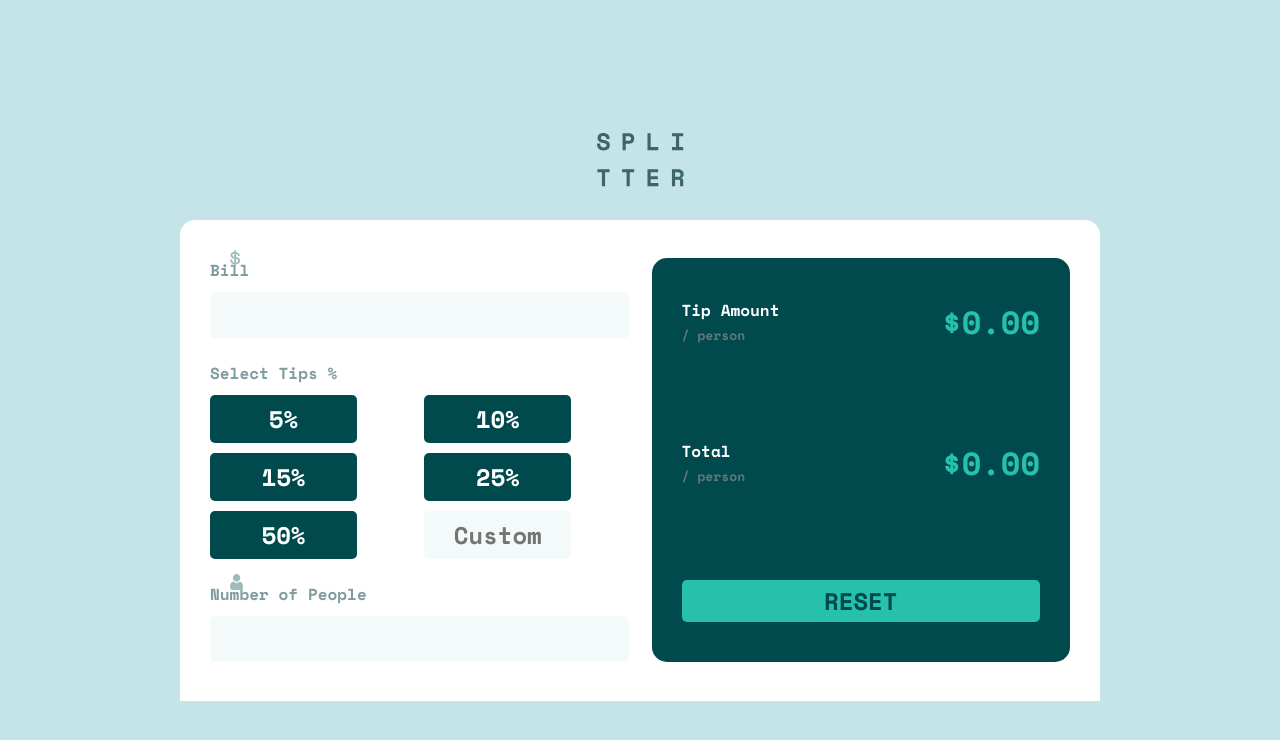
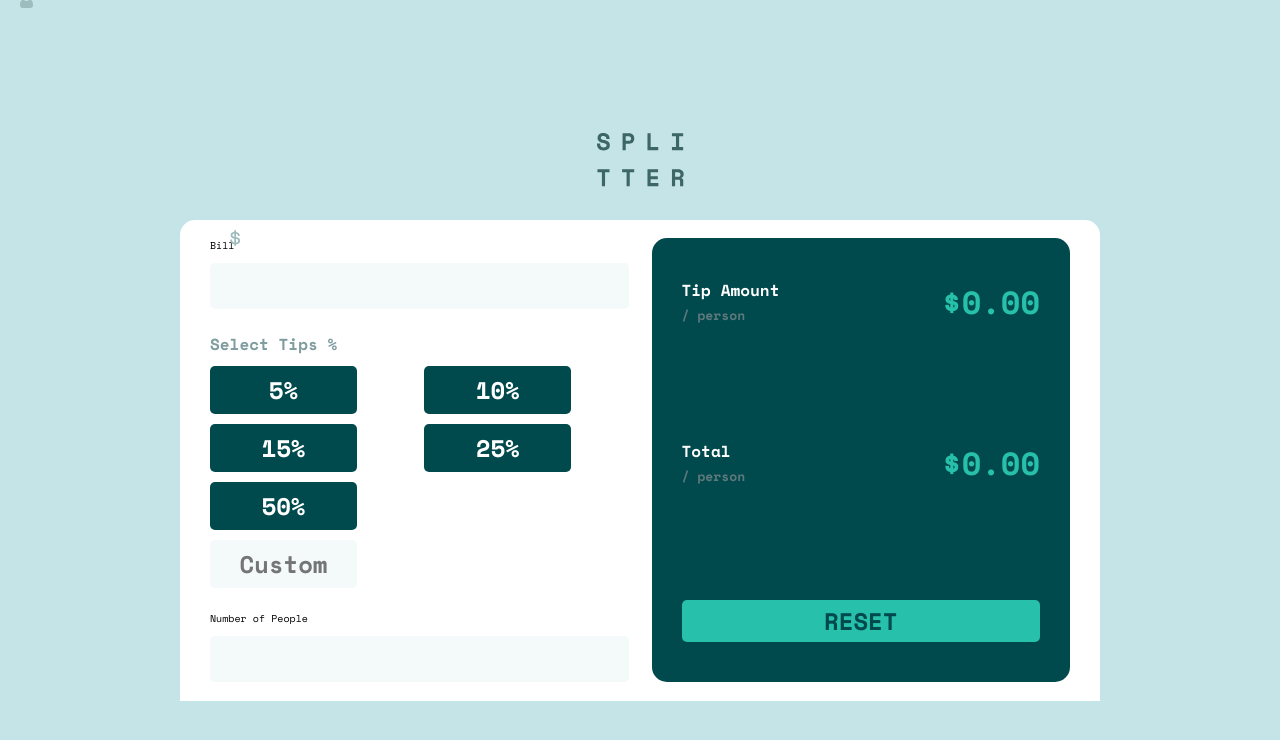
Before and after one commit to DanK1368/tip-calculator-app, a React (Create React App) app: page / in a window 1280 px wide. Shown: the top 740 px of the page. Built offline with nearby package versions, Linux system fonts and the light colour scheme.

Commit message:
removed h2-tag inside label; placed title inside label

```diff
--- a/src/shared/InputField.jsx
+++ b/src/shared/InputField.jsx
@@ -2,14 +2,12 @@ import "./InputField.scss";
 
 function InputField({ className, placeholder, src, id, text, setState }) {
   const handleChange = e => {
-    setState(parseInt(e.target.value));
-    console.log(setState);
+    setState(parseFloat(e.target.value));
   };
 
   return (
     <>
-      <label htmlFor={id}>
-        <h2>{text}</h2>
+      <label htmlFor={id}>{text}</label>
       <input
         className={className}
         type="number"
@@ -19,7 +17,6 @@ function InputField({ className, placeholder, src, id, text, setState }) {
         onChange={handleChange}
       />
       <img className="icon" src={src} alt="" />
-      </label>
     </>
   );
 }
```
Lines whose indentation alone changed are shown as unchanged.
